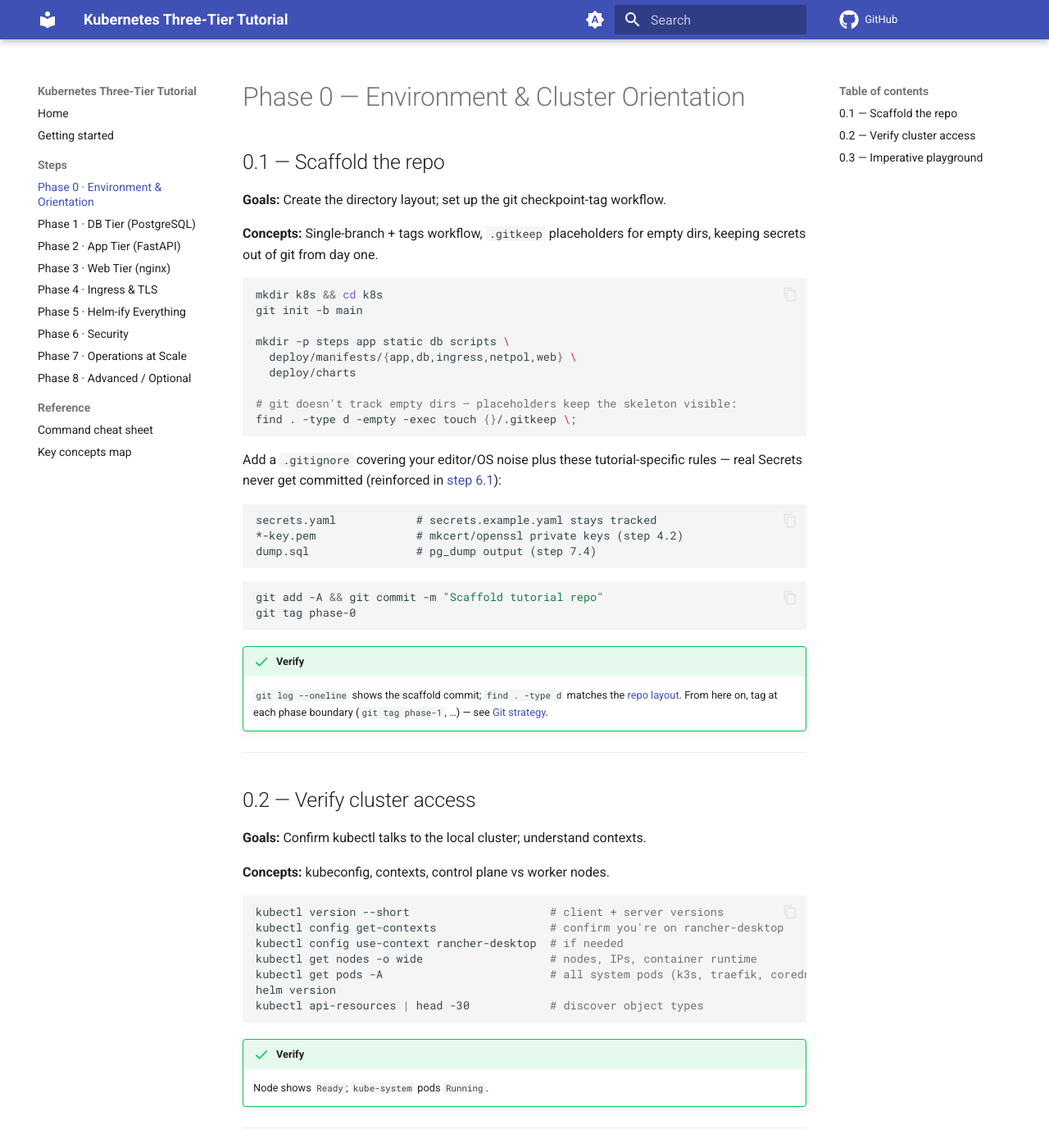
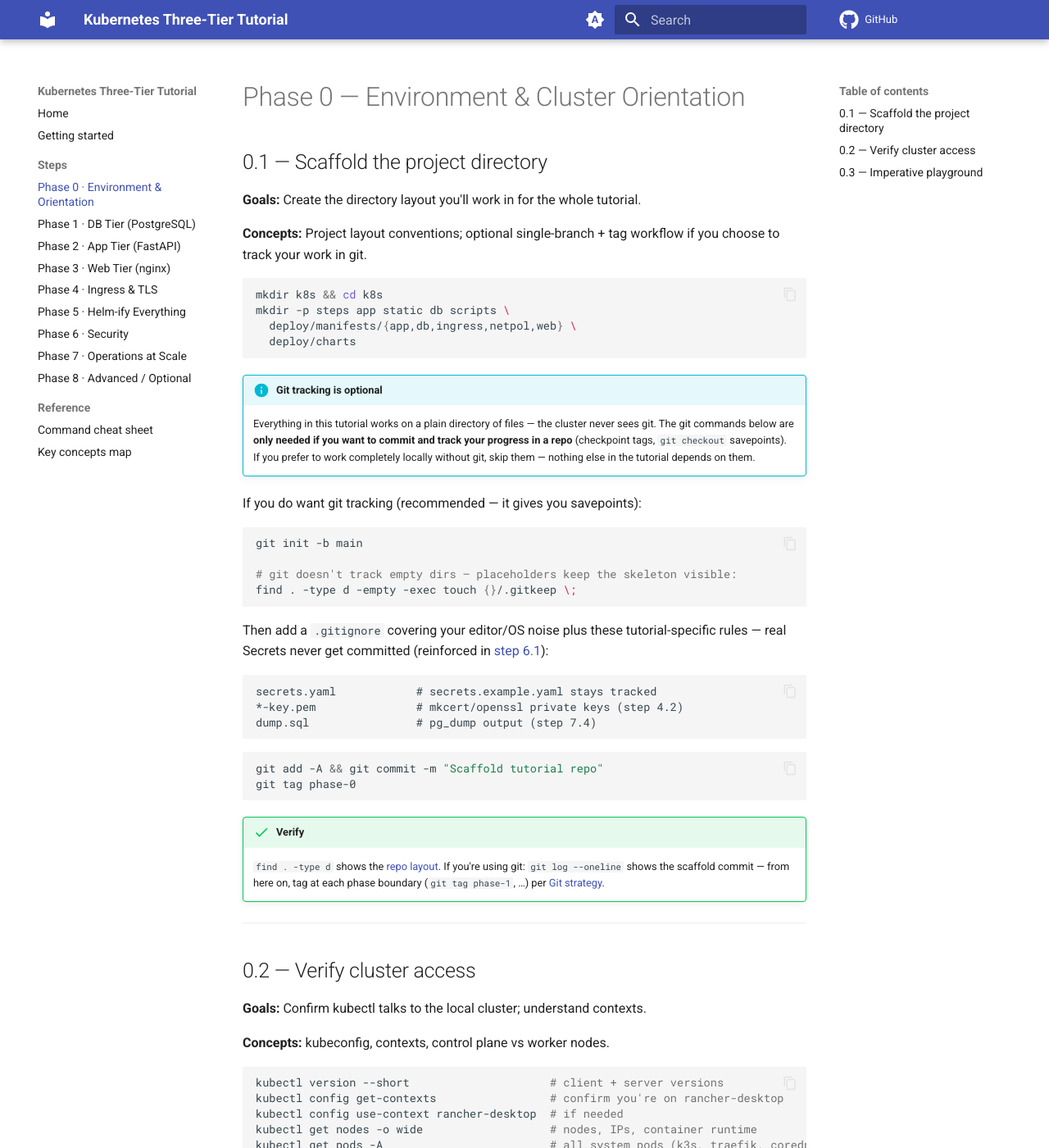
Before and after one commit to francoisharmse/k8s-tutorial, an MkDocs documentation site: the page built from docs/steps/phase-0.md, in a window 1280 px wide and 1400 px high. Shown: the whole window at 82% size. Built offline with MkDocs 1.6.1 and Material for MkDocs 9.7.7, drawn with Linux system fonts in a browser that asks for light colours; comment, search, counter and statistics services are not loaded.

Commit message:
Made git tracking optional in Phase 0 scaffolding step with clearer instructions for non-git workflows

````diff
--- a/docs/steps/phase-0.md
+++ b/docs/steps/phase-0.md
@@ -1,26 +1,37 @@
 # Phase 0 — Environment & Cluster Orientation
 
-## 0.1 — Scaffold the repo
+## 0.1 — Scaffold the project directory
 
-**Goals:** Create the directory layout; set up the git checkpoint-tag workflow.
+**Goals:** Create the directory layout you'll work in for the whole tutorial.
 
-**Concepts:** Single-branch + tags workflow, `.gitkeep` placeholders for empty
-dirs, keeping secrets out of git from day one.
+**Concepts:** Project layout conventions; optional single-branch + tag workflow
+if you choose to track your work in git.
 
 ```bash
 mkdir k8s && cd k8s
-git init -b main
-
 mkdir -p steps app static db scripts \
   deploy/manifests/{app,db,ingress,netpol,web} \
   deploy/charts
+```
+
+!!! info "Git tracking is optional"
+    Everything in this tutorial works on a plain directory of files — the
+    cluster never sees git. The git commands below are **only needed if you
+    want to commit and track your progress in a repo** (checkpoint tags,
+    `git checkout` savepoints). If you prefer to work completely locally
+    without git, skip them — nothing else in the tutorial depends on them.
+
+If you do want git tracking (recommended — it gives you savepoints):
+
+```bash
+git init -b main
 
 # git doesn't track empty dirs — placeholders keep the skeleton visible:
 find . -type d -empty -exec touch {}/.gitkeep \;
 ```
 
-Add a `.gitignore` covering your editor/OS noise plus these tutorial-specific
-rules — real Secrets never get committed (reinforced in
+Then add a `.gitignore` covering your editor/OS noise plus these
+tutorial-specific rules — real Secrets never get committed (reinforced in
 [step 6.1](phase-6.md#61-secrets-encryption-at-rest)):
 
 ```gitignore
@@ -35,9 +46,10 @@
 ```
 
 !!! success "Verify"
-    `git log --oneline` shows the scaffold commit; `find . -type d` matches the
-    [repo layout](../getting-started.md#repo-layout). From here on, tag at each
-    phase boundary (`git tag phase-1`, …) — see
+    `find . -type d` shows the
+    [repo layout](../getting-started.md#repo-layout). If you're using git:
+    `git log --oneline` shows the scaffold commit — from here on, tag at each
+    phase boundary (`git tag phase-1`, …) per
     [Git strategy](../getting-started.md#git-strategy-checkpoint-tags-not-branches).
 
 ---
````
Also changed, not shown: README.md (+22 -11 lines).
